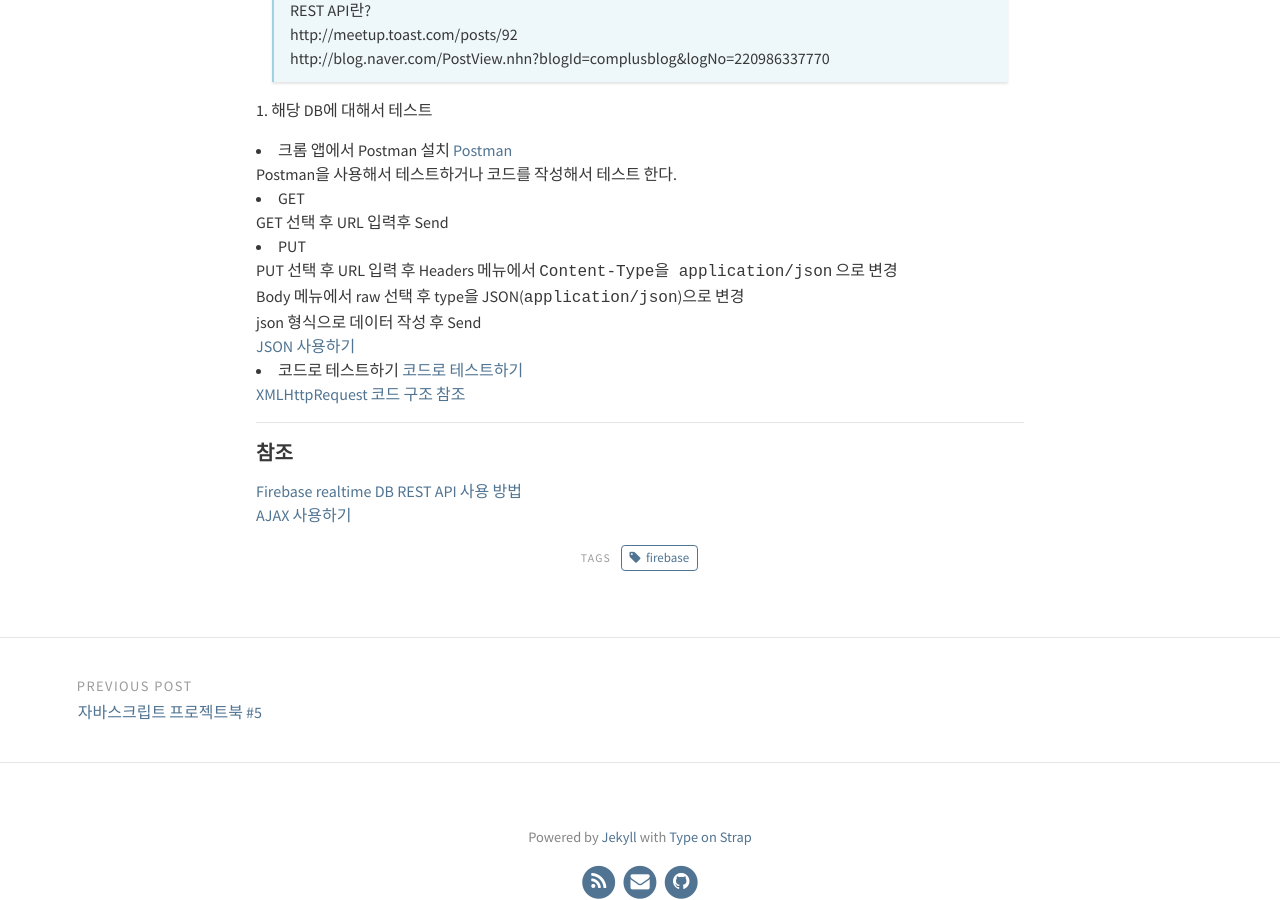
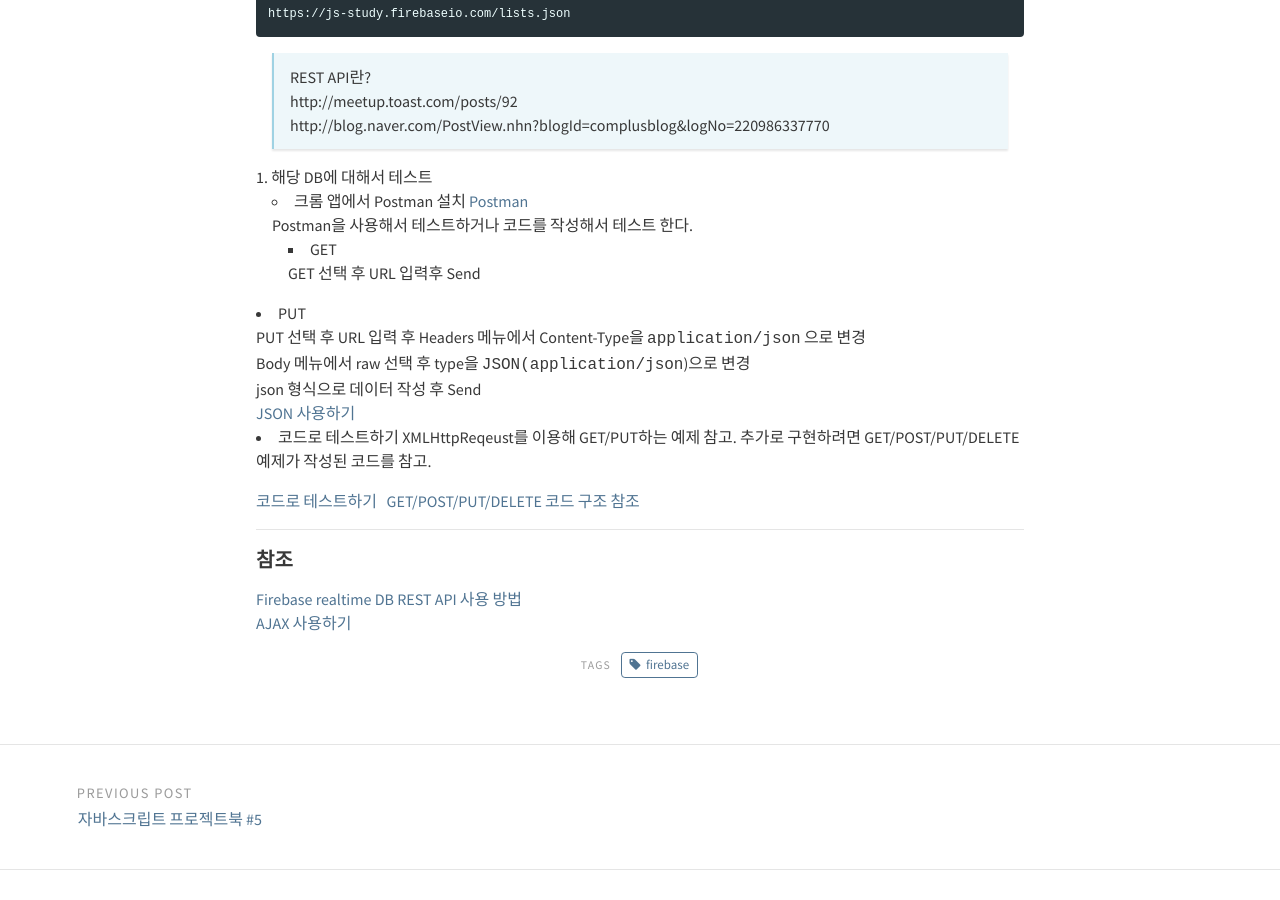
Before and after one commit to KyusungDev/KyusungDev.github.io, a Jekyll site: the page built from _posts/2018-03-19-js-study-firebase_tutorial.md, in a window 1280 px wide and 900 px high, scrolled down 868 px. Built offline with Jekyll 4.4.1, drawn with Linux system fonts in a browser that asks for light colours.

Commit message:
Update 2018-03-19-js-study-firebase_tutorial.md

````diff
--- a/_posts/2018-03-19-js-study-firebase_tutorial.md
+++ b/_posts/2018-03-19-js-study-firebase_tutorial.md
@@ -24,39 +24,44 @@ firebase Realtime Database 사용방법을 정리한 글입니다.
 ```
 
 3. 데이터 메뉴에 하위 항목 추가
-+ 버튼을 선택하여 하위 항목을 선택한다
+- 버튼을 선택하여 하위 항목을 선택한다
 ```js
   lists: "" // 이름 lists, 값 ""
 ```
 
 lists 항목을 클릭하면 화면 상단에 아래와 같은 URL이 표시된다.
-`https://js-study.firebaseio.com/lists`
+```
+https://js-study.firebaseio.com/lists
+```
 
 URL을 복사하고 해당 URL 끝에 **.json**을 붙이면 해당 데이터를 조회하거나 수정할 수 있다.
-`https://js-study.firebaseio.com/lists.json`
+```
+https://js-study.firebaseio.com/lists.json
+```
 
 > REST API란?
 > http://meetup.toast.com/posts/92
 > http://blog.naver.com/PostView.nhn?blogId=complusblog&logNo=220986337770
 
 4. 해당 DB에 대해서 테스트
-
-* 크롬 앱에서 Postman 설치 [Postman](https://www.getpostman.com/apps)
+- 크롬 앱에서 Postman 설치 [Postman](https://www.getpostman.com/apps)
 Postman을 사용해서 테스트하거나 코드를 작성해서 테스트 한다.
-
-+ GET
+  - GET
 GET 선택 후 URL 입력후 Send
 
-+ PUT
-PUT 선택 후 URL 입력 후 Headers 메뉴에서 `Content-Type을 application/json` 으로 변경
-Body 메뉴에서 raw 선택 후 type을 JSON(`application/json`)으로 변경
+  - PUT
+PUT 선택 후 URL 입력 후 Headers 메뉴에서 Content-Type을 `application/json` 으로 변경
+Body 메뉴에서 raw 선택 후 type을 `JSON(application/json`)으로 변경
 json 형식으로 데이터 작성 후 Send
 [JSON 사용하기](https://www.w3schools.com/js/js_json_intro.asp)
 
 
-* 코드로 테스트하기
+- 코드로 테스트하기
+XMLHttpReqeust를 이용해 GET/PUT하는 예제 참고.
+추가로 구현하려면  GET/POST/PUT/DELETE 예제가 작성된 코드를 참고.
+
 [코드로 테스트하기](https://jsbin.com/sugipawuyu/edit?html,js,console,output)
-[XMLHttpRequest 코드 구조 참조](https://gist.github.com/EtienneR/2f3ab345df502bd3d13e)
+[GET/POST/PUT/DELETE 코드 구조 참조](https://gist.github.com/EtienneR/2f3ab345df502bd3d13e)
 
 ***
 
````
